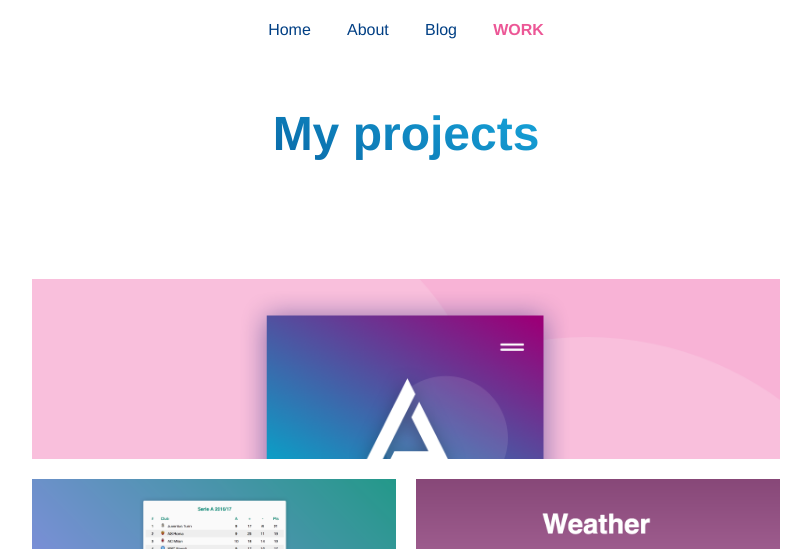
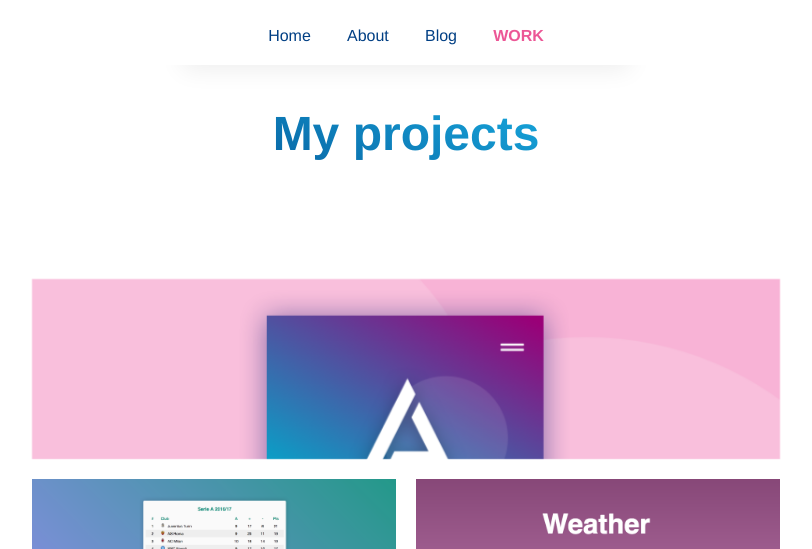
Before and after one commit to renopeno/renopeno.github.io, a Jekyll site: the page built from work.md, in a window 1280 px wide and 1024 px high. Shown: the top 549 px of the window, without its empty margins (234-1046 px from the left). Built offline with Jekyll 4.4.1, drawn with Linux system fonts in a browser that asks for light colours; nearby versions of some CDN libraries.

Commit message:
redesigned navigation

```diff
--- a/_includes/header.html
+++ b/_includes/header.html
@@ -34,3 +34,5 @@
 
 
 </header>
+
+<div class="header-shadow"></div>
--- a/_sass/_header.scss
+++ b/_sass/_header.scss
@@ -41,10 +41,30 @@
 	}
 
  // - end 760px
-
+.header-shadow {
+	position: fixed;
+	height: $mobile-nav-height;
+	width: 80%;
+	top: 0;
+	left: 50%;
+	transform: translateX(-50%);
+	box-shadow: 0 5px 15px rgba(0,0,0,.07);
+}
 
  @media all and (min-width: 760px) {
 	 header {
 	 	height: $header-height;
+		nav {
+			text-align: center;
+			ul {
+				position: relative;
+				top: $margin-xs + 6px;
+			}
+		}
+	}
+	.header-shadow {
+		height: $header-height;
+		width: 35%;
+		box-shadow: 0 5px 25px rgba(0,0,0,.07);
 	}
 }
```
